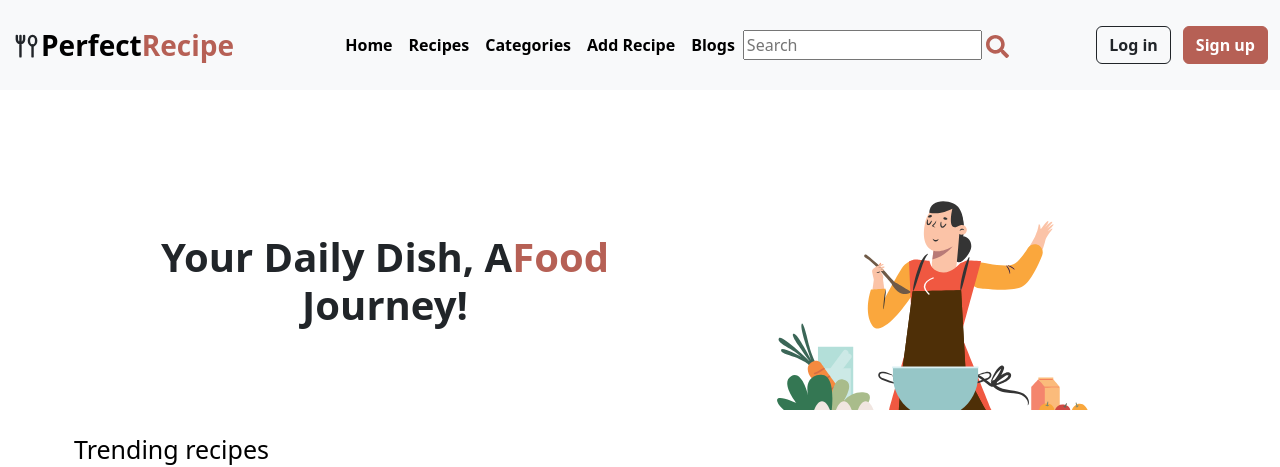
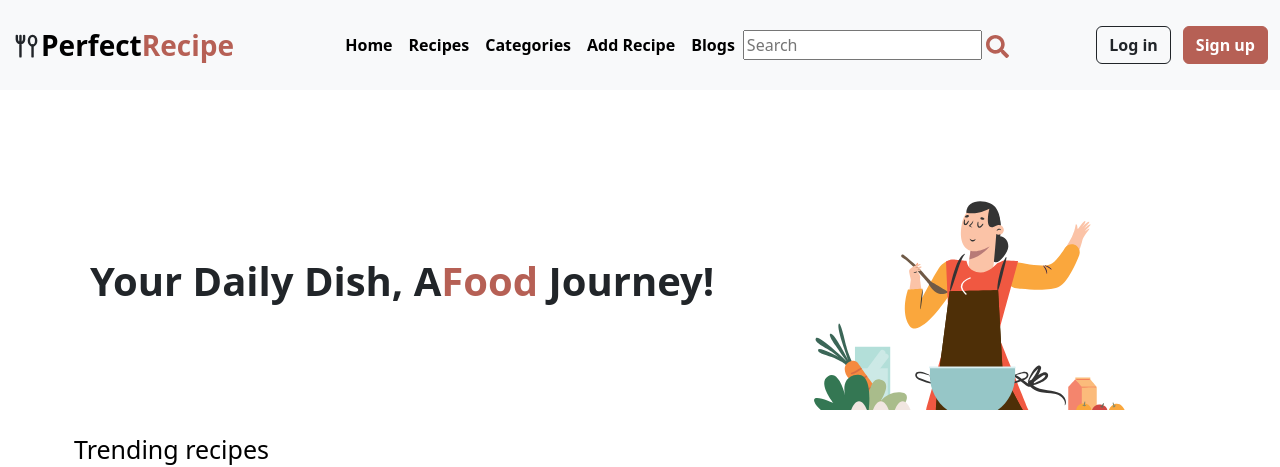
Before and after one commit to NourineDRIDI/recipe-reactApp, a React (Vite) app: page / in a window 1280 px wide. Shown: the top 467 px of the page. Built offline with nearby package versions, Linux system fonts and the light colour scheme.

Commit message:
responsive fixing

```diff
--- a/src/components/AllBlogs.jsx
+++ b/src/components/AllBlogs.jsx
@@ -30,9 +30,9 @@ function AllBlogs({ myBlog, query = "" }) {
   return (
     <div>
       {skeleton ? (
-        <div className="d-flex justify-content-center align-items-center" style={{gap:30}} >
+        <div className="d-flex flex-wrap justify-content-center align-items-center" style={{gap:30}} >
           <Stack spacing={2} useFlexGap>
-            <Card variant="outlined" sx={{ width: 450 }}>
+            <Card variant="outlined" sx={{ width: 300 }}>
               <CardContent orientation="horizontal"></CardContent>
               <AspectRatio ratio="21/9">
                 <Skeleton animation="wave" variant="overlay">
@@ -50,7 +50,7 @@ function AllBlogs({ myBlog, query = "" }) {
             </Card>
           </Stack>
           <Stack spacing={2} useFlexGap>
-            <Card variant="outlined" sx={{ width: 450 }}>
+            <Card variant="outlined" sx={{ width: 300 }}>
               <CardContent orientation="horizontal"></CardContent>
               <AspectRatio ratio="21/9">
                 <Skeleton animation="wave" variant="overlay">
@@ -85,13 +85,13 @@ function AllBlogs({ myBlog, query = "" }) {
             .map((blog) => (
               <MDBCard
                 key={blog?.id}
-                style={{ maxWidth: "500px", minWidth: "500px" }}
+                style={{ maxWidth: "300px", minWidth: "300px" }}
               >
                 <MDBCardImage
                   src={blog?.image}
                   alt={blog?.title}
                   position="top"
-                  style={{ height: "200px", objectFit: "cover" }}
+                  style={{ height: "180px", objectFit: "cover" }}
                 />
                 <MDBCardBody>
                   <MDBCardTitle>{blog?.title}</MDBCardTitle>
--- a/src/pages/AddRecipe.jsx
+++ b/src/pages/AddRecipe.jsx
@@ -104,7 +104,7 @@ function AddRecipe({ addNewRecipe }) {
             <div className="m-3">
               <Autocomplete
                 id="category-select"
-                sx={{ width: 400 }}
+                sx={{ width: 300 }}
                 options={datacategories}
                 autoHighlight
                 getOptionLabel={(option) => option.name}
--- a/src/pages/Blogs.jsx
+++ b/src/pages/Blogs.jsx
@@ -12,8 +12,8 @@ function Blogs({myBlog, query=""}) {
       {loading ? (
         <Loading />
       ) : (
-        <div style={{ paddingTop: "20px" }}>
-          <h3 className="text-center fw-bold fs-2">
+        <div className="d-flex flex-wrap" style={{ paddingTop: "20px" }}>
+          <h3 className="text-center  fw-bold fs-2">
           Explore our diverse blog collection and enhance your{" "}
             <span style={{ color: "#B66055" }}>culinary adventures</span> with us!
           </h3>
--- a/src/pages/Home.jsx
+++ b/src/pages/Home.jsx
@@ -47,9 +47,9 @@ function Home({ food, query, category, myBlog, id }) {
         <Loading />
       ) : (
         <div style={{ padding: 50 }} >
-          <div className="d-flex align-items-center justify-content-around">
+          <div className="d-flex flex-wrap align-items-center justify-content-around">
 
-            <h1 className="fw-bold fs-1 display-4 col-lg-6 text-center" style={{paddingLeft:80}}>
+            <h1 className="fw-bold fs-1 display-4 text-center" style={{paddingLeft:40}}>
               Your Daily Dish, A
               <span className="fw-bold" style={{color: "#B66055"}}>
                 Food
@@ -67,7 +67,7 @@ function Home({ food, query, category, myBlog, id }) {
               }}
               height={250}
               width={350}
-              className="col-lg-6"
+
             />
           </div>
           <Title title={"Trending recipes"} />
```
